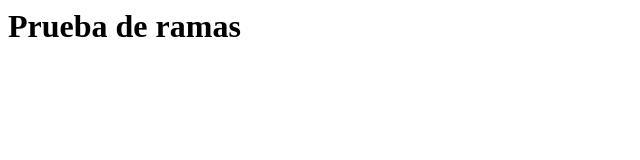
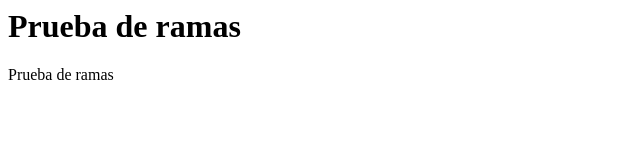
Before and after one commit to hgsuazo24/PruebaTrabajogrupo, a plain HTML site: page index.html in a window 1280 px wide. Shown: the full height of the page, 0-640 px from the left. Drawn offline with Linux system fonts and the light colour scheme.

Commit message:
Segundo cambio

```diff
--- a/index.html
+++ b/index.html
@@ -1 +1,2 @@
 <h1>Prueba de ramas</h1>
+<p>Prueba de ramas</p>
```
